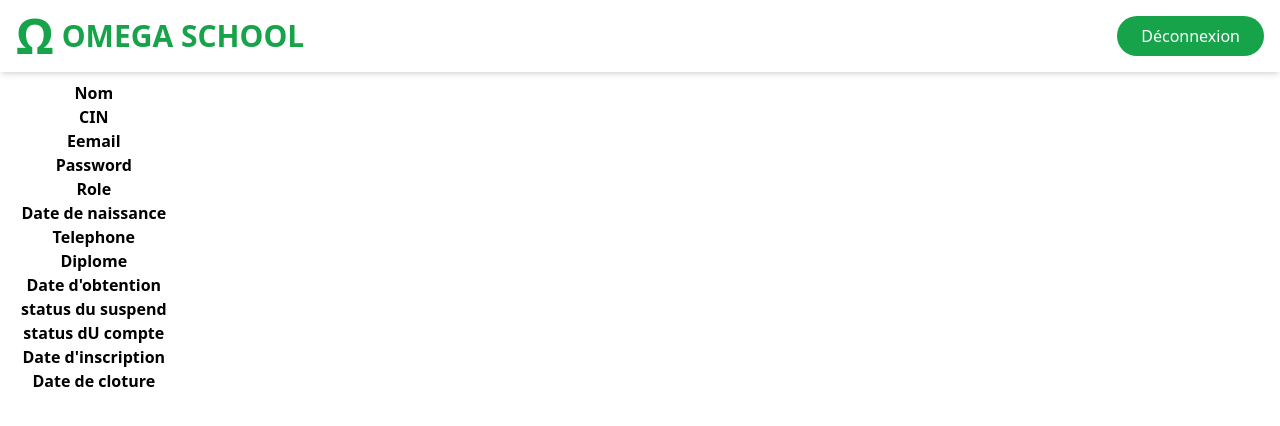
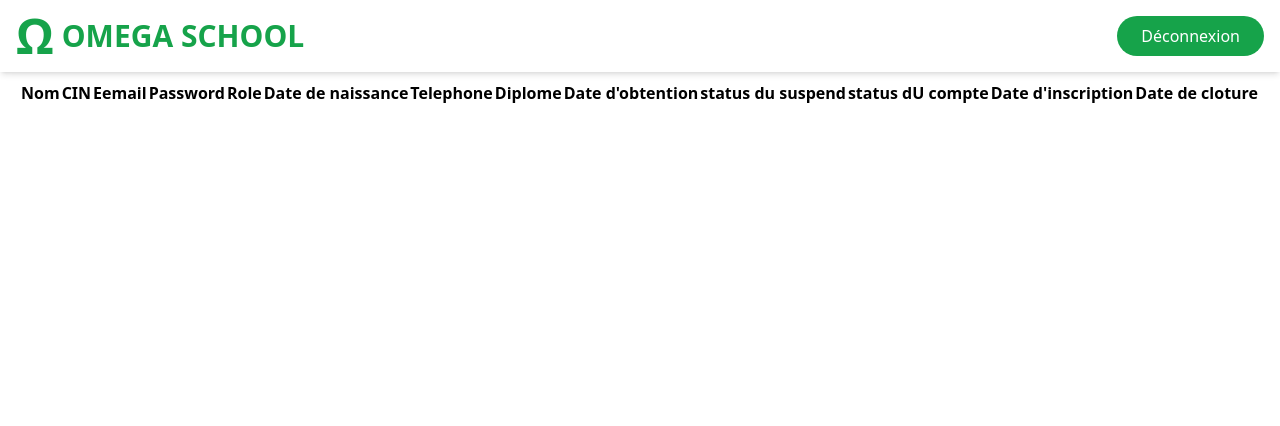
Before and after one commit to AHLALLAY/Redline-finale, a React (Vite) app in the folder Projet/FrontEnd/: page /admin/staff in a window 1280 px wide. Shown: the top 426 px of the page. Built offline with nearby package versions, Linux system fonts and the light colour scheme; sample sign-in values are in the browser's storage.

Commit message:
refact: Changer les balise

```diff
--- a/Projet/FrontEnd/src/views/admin/StaffListe.jsx
+++ b/Projet/FrontEnd/src/views/admin/StaffListe.jsx
@@ -63,28 +63,26 @@ function StaffListe() {
           <div></div>
           <table className="flex">
             <thead>
-              <th>
-                <tr>Nom</tr>
-                <tr>CIN</tr>
-                <tr>Eemail</tr>
-                <tr>Password</tr>
-                <tr>Role</tr>
-                <tr>Date de naissance</tr>
-                <tr>Telephone</tr>
-                <tr>Diplome</tr>
-                <tr>Date d'obtention</tr>
-                <tr>status du suspend</tr>
-                <tr>status dU compte</tr>
-                <tr>Date d'inscription</tr>
-                <tr>Date de cloture</tr>
-              </th>
+              <tr>
+                <th>Nom</th>
+                <th>CIN</th>
+                <th>Eemail</th>
+                <th>Password</th>
+                <th>Role</th>
+                <th>Date de naissance</th>
+                <th>Telephone</th>
+                <th>Diplome</th>
+                <th>Date d'obtention</th>
+                <th>status du suspend</th>
+                <th>status dU compte</th>
+                <th>Date d'inscription</th>
+                <th>Date de cloture</th>
+              </tr>
             </thead>
             <tbody>
-              <td>
-
-                <tr></tr>
-
-              </td>
+              <tr>
+                <td></td>
+              </tr>
             </tbody>
           </table>
         </main>
```
